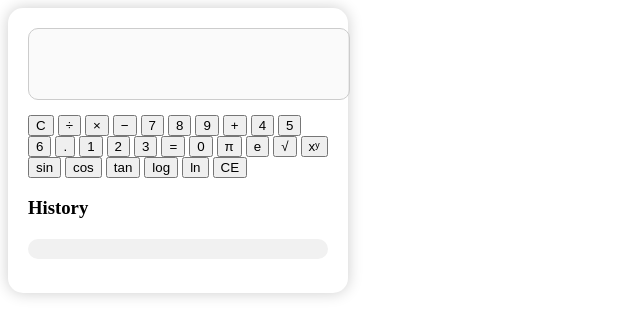
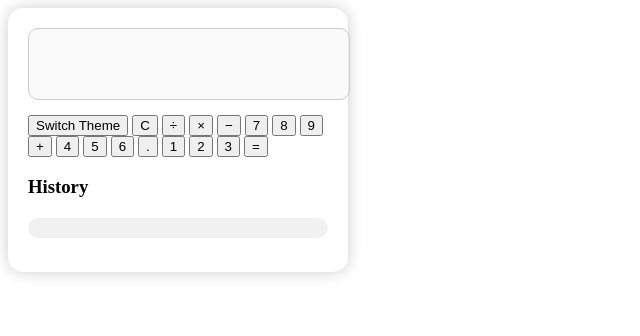
Before and after one commit to Sarika-Nukavarapu/Project, a plain HTML site: page index.html in a window 1280 px wide. Shown: the whole page, without its empty margins (0-640 px from the left). Drawn offline with Linux system fonts and the light colour scheme.

Commit message:
Update index.html

```diff
--- a/index.html
+++ b/index.html
@@ -10,6 +10,7 @@
   <div class="calculator">
     <input type="text" id="display" disabled />
     <div class="buttons">
+      <button onclick="toggleTheme()" id="themeToggle">Switch Theme</button>
       <button onclick="clearDisplay()">C</button>
       <button onclick="appendValue('/')">÷</button>
       <button onclick="appendValue('*')">×</button>
@@ -26,17 +27,6 @@
       <button onclick="appendValue('2')">2</button>
       <button onclick="appendValue('3')">3</button>
       <button onclick="calculate()">=</button>
-      <button onclick="appendValue('0')" class="zero">0</button>
-      <button onclick="appendValue('Math.PI')">π</button>
-      <button onclick="appendValue('Math.E')">e</button>
-      <button onclick="appendValue('Math.sqrt(')">√</button>
-      <button onclick="appendValue('Math.pow(')">xʸ</button>
-      <button onclick="appendValue('Math.sin(')">sin</button>
-      <button onclick="appendValue('Math.cos(')">cos</button>
-      <button onclick="appendValue('Math.tan(')">tan</button>
-      <button onclick="appendValue('Math.log10(')">log</button>
-      <button onclick="appendValue('Math.log(')">ln</button>
-      <button onclick="clearLast()">CE</button>
     </div>
     <h3>History</h3>
     <ul id="history" class="history"></ul>
```
